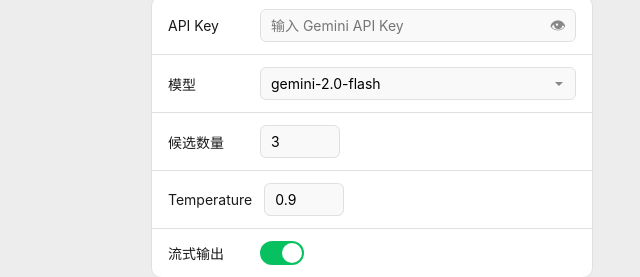
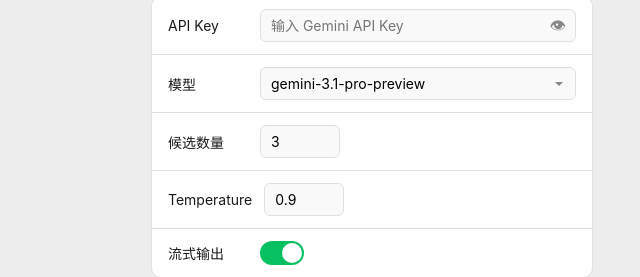
Before and after one commit to chie4hao/WeChat-AI-Copilot, a website: page public/settings.html in a window 1280 px wide. Shown: the part 210-487 px from the top of the page, 268-908 px from the left. Drawn offline with Linux system fonts and the light colour scheme; no server answers.

Commit message:
add gemini-3.1-pro-preview, gemini-3-flash-preview

```diff
--- a/public/settings.html
+++ b/public/settings.html
@@ -276,10 +276,8 @@
       <div class="setting-row">
         <span class="setting-label">模型</span>
         <select class="setting-select" id="model">
-          <option value="gemini-2.0-flash">gemini-2.0-flash</option>
-          <option value="gemini-2.0-flash-lite">gemini-2.0-flash-lite</option>
-          <option value="gemini-2.5-flash-preview-04-17">gemini-2.5-flash-preview</option>
-          <option value="gemini-2.5-pro-preview-03-25">gemini-2.5-pro-preview</option>
+          <option value="gemini-3.1-pro-preview">gemini-3.1-pro-preview</option>
+          <option value="gemini-3-flash-preview">gemini-3-flash-preview</option>
         </select>
       </div>
       <div class="setting-row">
```
